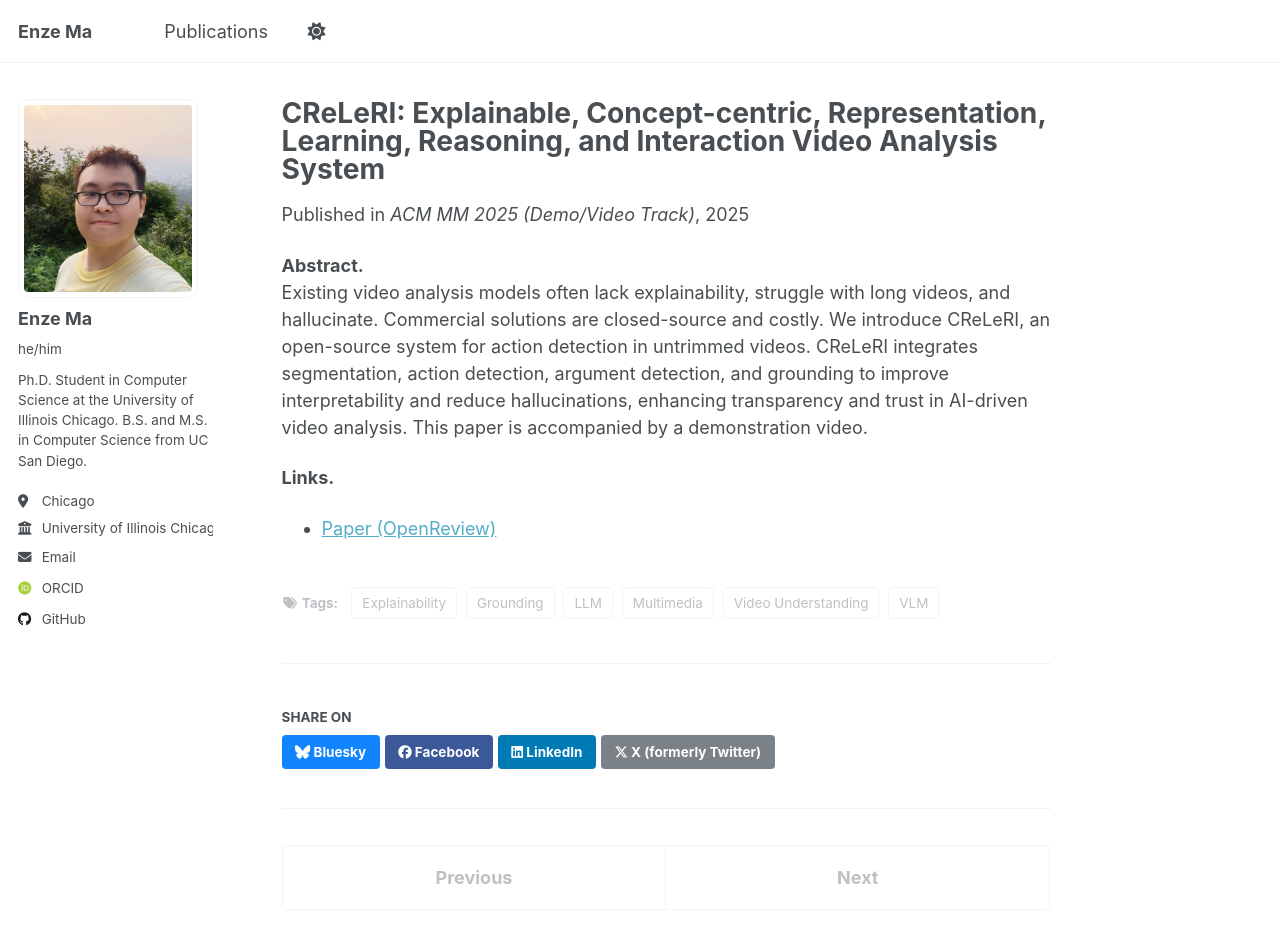
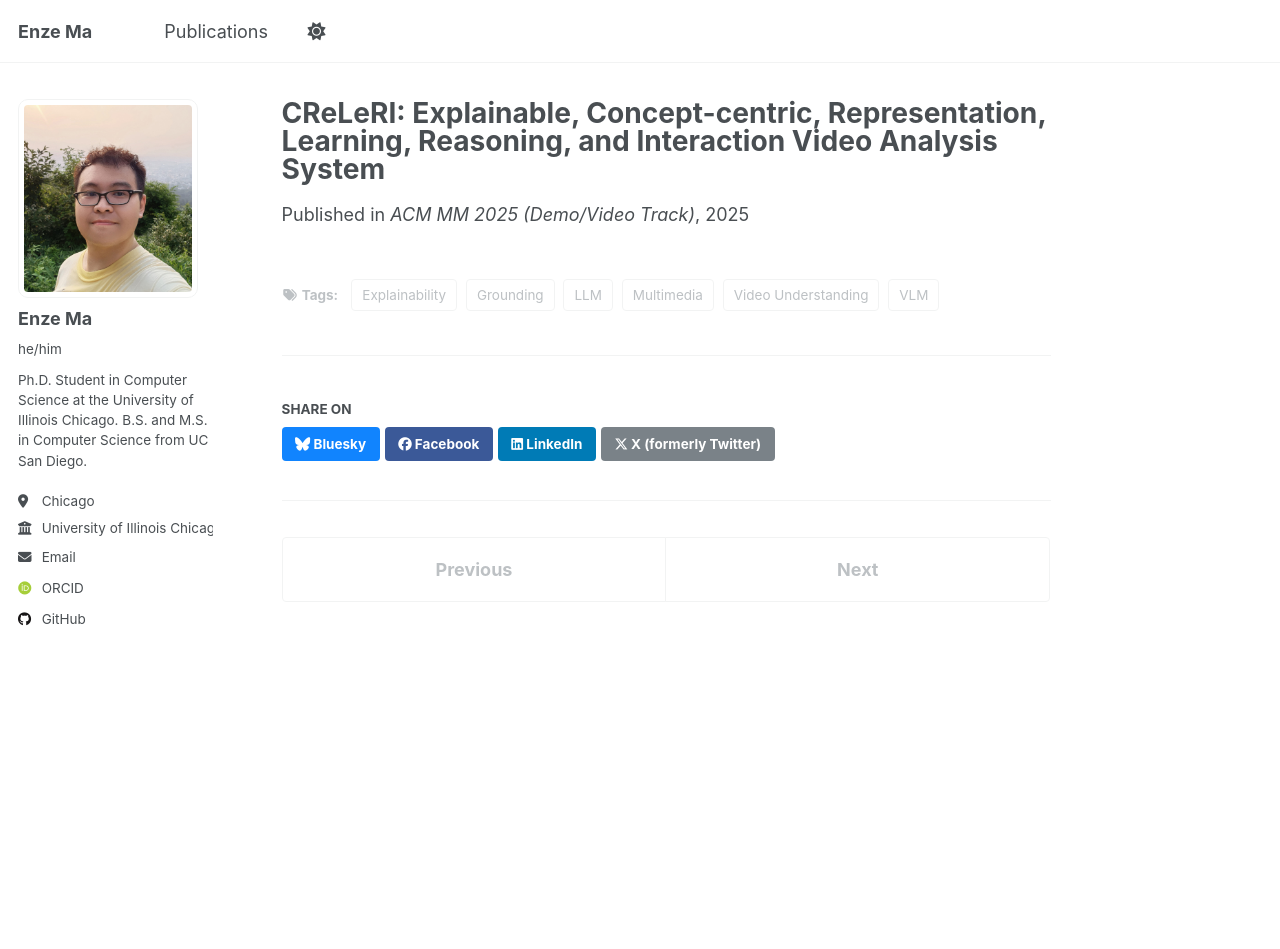
Before and after one commit to sora1998/sora1998.github.io, a Jekyll site: the page built from _publications/2025-06-01-creleri.md, in a window 1280 px wide and 1190 px high. Shown: the top 949 px of the window. Built offline with Jekyll 4.4.1, drawn with Linux system fonts in a browser that asks for light colours; some web fonts are replaced; a script that is not in the unit is left out.

Commit message:
Update 2025-06-01-creleri.md

```diff
--- a/_publications/2025-06-01-creleri.md
+++ b/_publications/2025-06-01-creleri.md
@@ -25,9 +26,3 @@ excerpt: "An explainable, concept-centric video analysis system integrating segm
 tags: [Multimedia, Video Understanding, Explainability, Grounding, VLM, LLM]
 selected: true
 ---
-
-**Abstract.**
-Existing video analysis models often lack explainability, struggle with long videos, and hallucinate. Commercial solutions are closed-source and costly. We introduce CReLeRI, an open-source system for action detection in untrimmed videos. CReLeRI integrates segmentation, action detection, argument detection, and grounding to improve interpretability and reduce hallucinations, enhancing transparency and trust in AI-driven video analysis. This paper is accompanied by a demonstration video.
-
-**Links.**
-- [Paper (OpenReview)](https://openreview.net/forum?id=auaUkmavvm)
```
Also changed, not shown: other parts of _publications/2025-06-01-creleri.md (+1 -0 lines).
